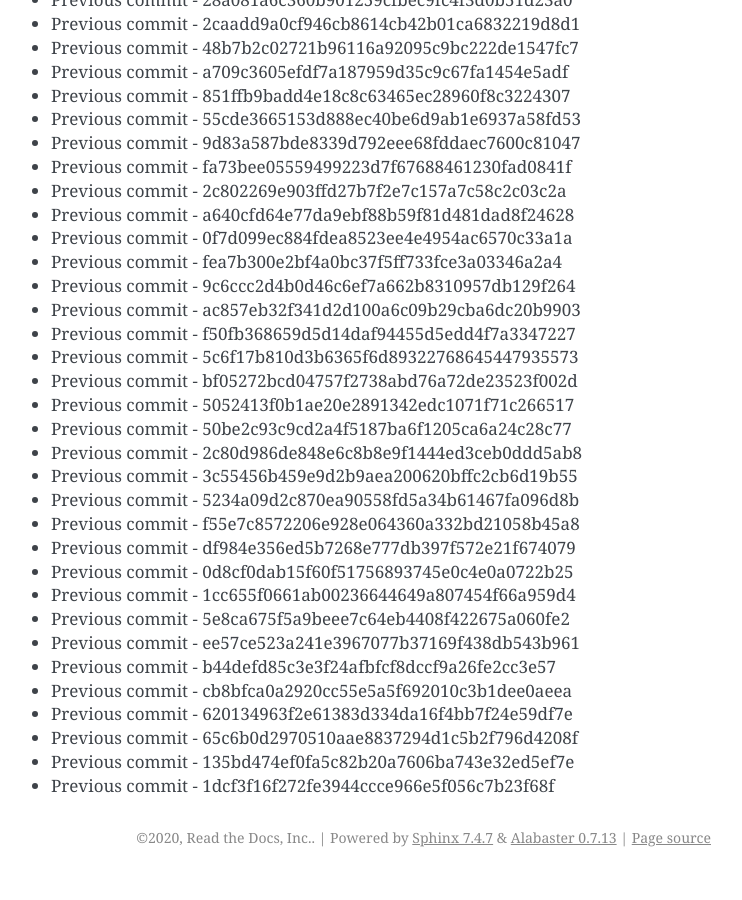
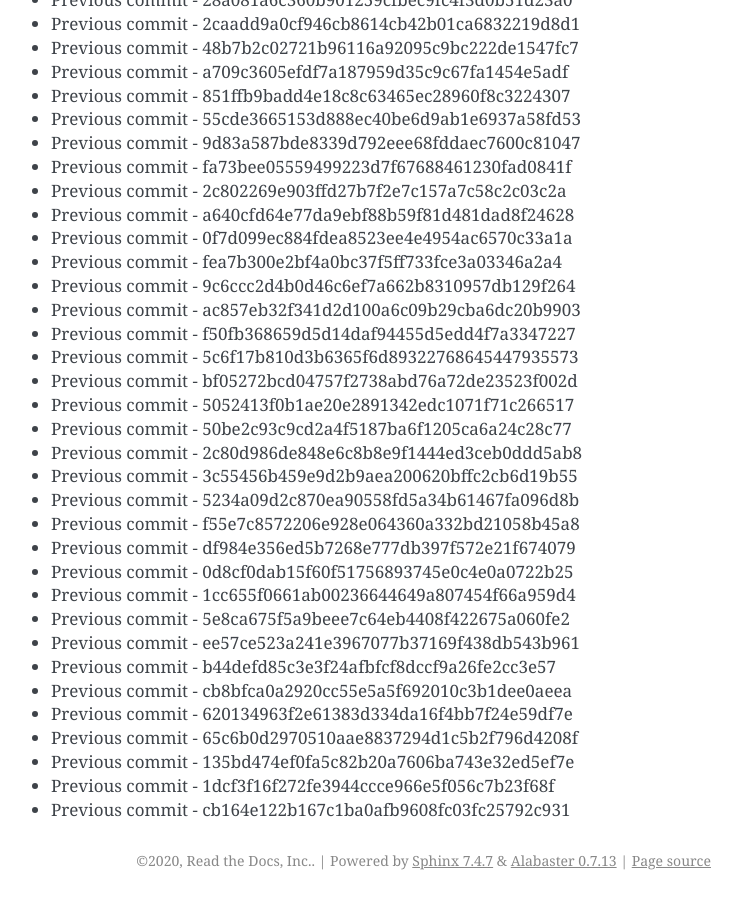
Before and after one commit to readthedocs/rtd-git-stresstest, a Sphinx documentation site: the page built from docs/updates.rst, in a window 1280 px wide and 900 px high, scrolled down 19288 px. Shown: the whole window, without its empty margins (399-1141 px from the left). Built offline with Sphinx 7.4.7, drawn with Linux system fonts in a browser that asks for light colours; before the commit the page ends 20165 px from its top, so only the background shows below that.

Commit message:
Generating commit from previous: cb164e122b167c1ba0afb9608fc03fc25792c931

```diff
--- a/docs/updates.rst
+++ b/docs/updates.rst
@@ -842,3 +842,4 @@ It can be tested for any performance characteristics.
 * Previous commit - 65c6b0d2970510aae8837294d1c5b2f796d4208f
 * Previous commit - 135bd474ef0fa5c82b20a7606ba743e32ed5ef7e
 * Previous commit - 1dcf3f16f272fe3944ccce966e5f056c7b23f68f
+* Previous commit - cb164e122b167c1ba0afb9608fc03fc25792c931
```
